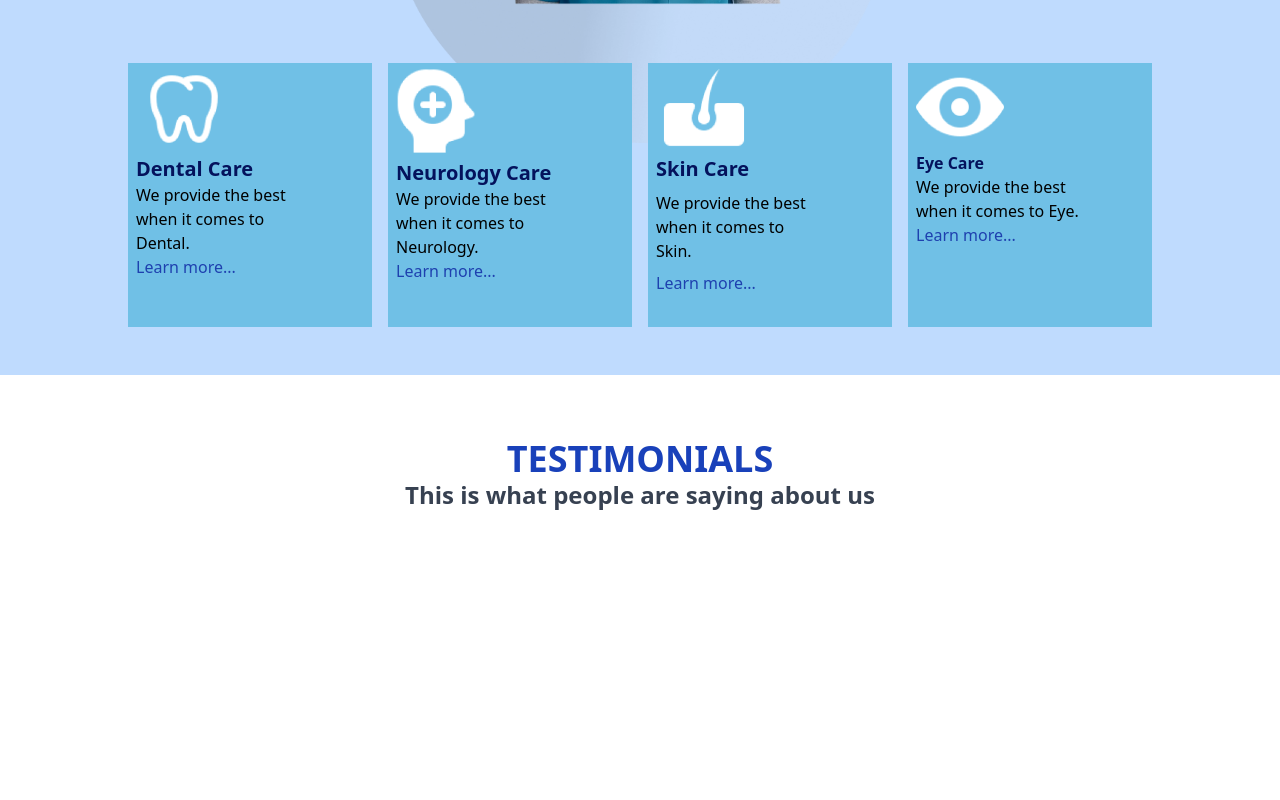
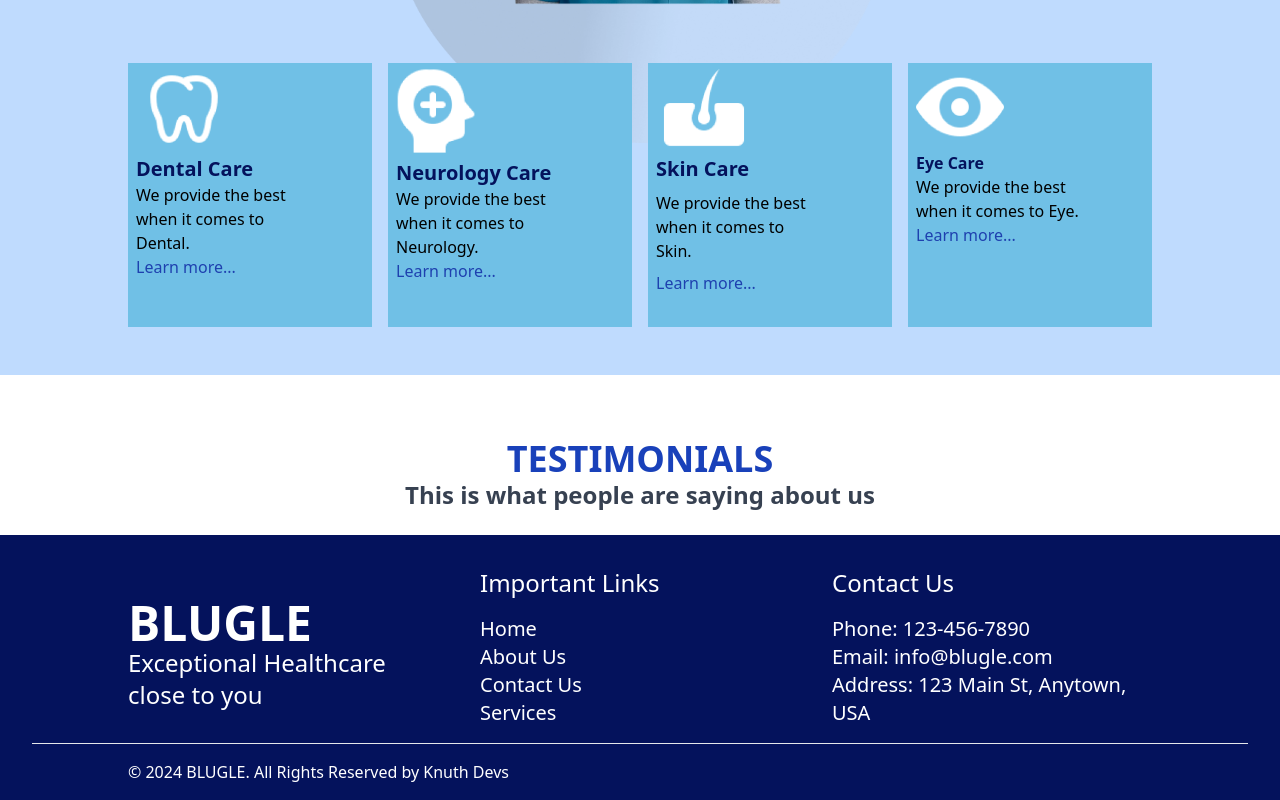
Before and after one commit to Knuth-DeVs/frontend-blugle, a React (Vite) app: page /about in a window 1280 px wide. Shown: the part 1930-2730 px from the top of the page. Before the commit the page ends 2441 px from the top, so only its background shows below. Built offline with nearby package versions, Linux system fonts and the light colour scheme.

Commit message:
feat: add the footer section to every section

```diff
--- /dev/null
+++ b/src/components/Home/Footer.tsx
@@ -0,0 +1,39 @@
+import React from 'react'
+import { Link } from 'react-router-dom'
+
+const Footer = () => {
+  return (
+    <div className='mt-6 bg-navlinkshover w-full'>
+        <div className='md:mx-32 grid grid-cols-2 md:grid-cols-3 gap-10 md:gap-8 mx-8'>
+            <div className='pt-8 md:pt-16'>
+                <h1 className='uppercase font-bold  text-3xl md:text-5xl text-white'>Blugle</h1>
+                <p className='text-white text-xl md:text-2xl'>Exceptional Healthcare close to you</p>
+            </div>
+            <div className='text-white pt-6'>
+                <h1 className='py-2 text-xl md:text-2xl'>Important Links</h1>
+                <ul className='pt-2 md:text-xl'>
+                    <Link to='/'><li>Home</li></Link>
+                    <Link to='/about'><li>About Us</li></Link>
+                    <Link to='/contact'><li>Contact Us</li></Link>
+                    <Link to='/service'><li>Services</li></Link>
+                </ul>
+            </div>
+            <div className='text-white pt-6'>
+                <h1 className='py-2 text-xl md:text-2xl'>Contact Us</h1>
+                <ul className='pt-2 md:text-xl'>
+                    <li>Phone: 123-456-7890</li>
+                    <li>Email:  info@blugle.com</li>
+                    <li>Address: 123 Main St, Anytown, USA</li>
+                </ul>
+            </div>
+
+        </div>
+        <hr className='py-2 mx-8 mt-4'/>
+        <div className='text-left text-white pb-4 mx-8 md:mx-32'>
+            <p>&copy; 2024 BLUGLE. All Rights Reserved by Knuth Devs</p>
+        </div>
+    </div>
+  )
+}
+
+export default Footer
--- a/src/pages/About.tsx
+++ b/src/pages/About.tsx
@@ -4,6 +4,7 @@ import Hero from '../components/About/Hero'
 import Main from '../components/About/Main'
 import Service from '../components/About/Service'
 import Testimonial from '../components/About/Testimonial'
+import Footer from '../components/Home/Footer'
 
 const About = () => {
   useEffect(() => {
@@ -16,6 +17,7 @@ const About = () => {
         <Main/>
         <Service/>
         <Testimonial/>
+        <Footer/>
     </div>
   )
 }
--- a/src/pages/Contact.tsx
+++ b/src/pages/Contact.tsx
@@ -6,6 +6,7 @@ import location from '../assets/location.png'
 import email from '../assets/email.png'
 import clock from '../assets/clock.png'
 import advert from '../assets/contactAvatar.png'
+import Footer from '../components/Home/Footer'
 
 const Contact = () => {
   return (
@@ -84,6 +85,7 @@ const Contact = () => {
             </div>
                 <img src={advert} alt="" className='w-36 md:w-44 -mt-36 md:-mt-40'/>
         </div>
+        <Footer/>
     </div>
   )
 }
--- a/src/pages/Home.tsx
+++ b/src/pages/Home.tsx
@@ -1,5 +1,6 @@
 import Banner from '../components/Home/Banner'
 import DoctorInfo from '../components/Home/DoctorInfo'
+import Footer from '../components/Home/Footer'
 import FormSection from '../components/Home/FormSection'
 import Hero from '../components/Home/Hero'
 import HeroBtn from '../components/Home/HeroBtn'
@@ -19,6 +20,7 @@ const Home = () => {
         <Banner/>
         <DoctorInfo/>
         <FormSection/>
+        <Footer/>
     </div>
   )
 }
```
